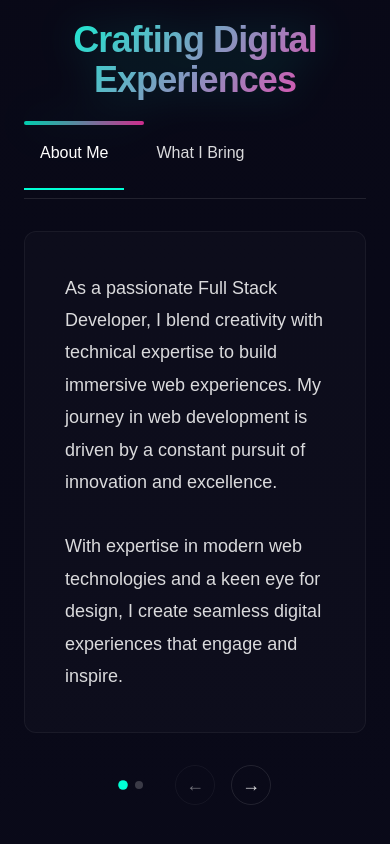
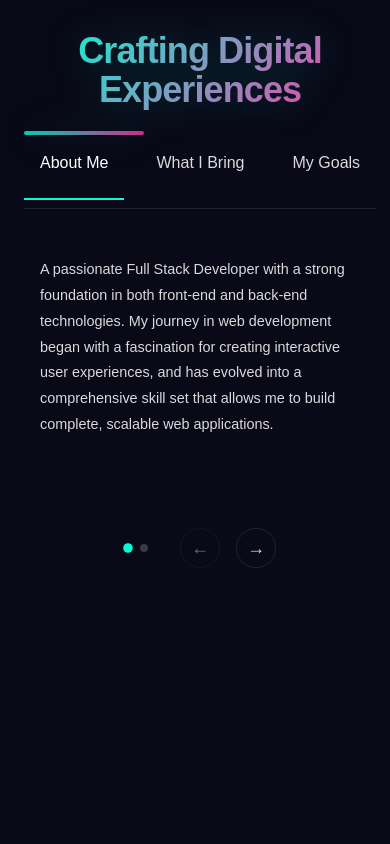
Before and after one commit to JDestefano11/React-Portfolio-Vite, a React (Vite) app: page / in a window 390 px wide. Shown: the part 1835-2679 px from the top of the page. Built offline with nearby package versions, Linux system fonts and the light colour scheme; a web font is replaced by a local one.

Commit message:
Added a new section to about me section.

```diff
--- a/src/components/About/About.css
+++ b/src/components/About/About.css
@@ -205,6 +205,95 @@
   transition: opacity 0.3s ease;
 }
 
+.slider {
+  display: flex;
+  overflow-x: hidden;
+  scroll-snap-type: x mandatory;
+  -webkit-overflow-scrolling: touch;
+  scrollbar-width: none;
+  -ms-overflow-style: none;
+  margin-bottom: 1rem;
+}
+
+.slider::-webkit-scrollbar {
+  display: none;
+}
+
+.slide {
+  min-width: 100%;
+  scroll-snap-align: start;
+  padding: 1rem;
+}
+
+.slide p {
+  color: var(--text-secondary);
+  line-height: 1.8;
+  font-size: clamp(0.9rem, 1.5vw, 1.1rem);
+  margin-bottom: 1rem;
+}
+
+.slider-controls {
+  display: flex;
+  justify-content: center;
+  align-items: center;
+  gap: 2rem;
+  margin-top: 1rem;
+}
+
+.slider-dots {
+  display: flex;
+  gap: 0.5rem;
+}
+
+.dot {
+  width: 8px;
+  height: 8px;
+  border-radius: 50%;
+  background: rgba(255, 255, 255, 0.2);
+  cursor: pointer;
+  transition: all 0.3s ease;
+  border: none;
+}
+
+.dot.active {
+  background: rgba(0, 255, 213, 0.85);
+  transform: scale(1.2);
+}
+
+.slider-arrows {
+  display: flex;
+  gap: 1rem;
+}
+
+.arrow-btn {
+  background: rgba(0, 255, 213, 0.1);
+  border: 1px solid rgba(0, 255, 213, 0.3);
+  color: rgba(0, 255, 213, 0.85);
+  width: 40px;
+  height: 40px;
+  border-radius: 50%;
+  display: flex;
+  align-items: center;
+  justify-content: center;
+  cursor: pointer;
+  transition: all 0.3s ease;
+  font-size: 1.2rem;
+}
+
+.arrow-btn:hover:not(:disabled) {
+  background: rgba(0, 255, 213, 0.2);
+  transform: scale(1.1);
+}
+
+.arrow-btn:disabled {
+  opacity: 0.3;
+  cursor: not-allowed;
+}
+
+.arrow-btn:active:not(:disabled) {
+  transform: scale(0.95);
+}
+
 .skills-grid {
   display: grid;
   grid-template-columns: repeat(auto-fit, minmax(250px, 1fr));
@@ -298,46 +387,47 @@
 }
 
 .highlight-box h4 {
-  color: var(--text-bright);
-  font-size: var(--text-xl);
-  font-weight: var(--font-bold);
-  margin-bottom: 2rem;
-  background: linear-gradient(135deg, var(--aurora-teal), var(--aurora-purple));
+  background: linear-gradient(45deg, rgba(0, 255, 213, 0.85), rgba(182, 67, 255, 0.85));
   -webkit-background-clip: text;
   background-clip: text;
   color: transparent;
+  font-size: clamp(1.5rem, 2vw, 2rem);
+  margin-bottom: 1.5rem;
+  font-weight: 700;
 }
 
 .highlight-box ul {
-  list-style: none;
-  padding: 0;
-  display: grid;
-  gap: 1.5rem;
+  display: flex;
+  flex-direction: column;
+  gap: 1.2rem;
 }
 
 .highlight-box li {
-  color: var(--text-secondary);
-  font-size: var(--text-lg);
-  display: flex;
-  align-items: center;
-  line-height: 1.8;
-  padding: 1rem 1.5rem;
-  background: rgba(255, 255, 255, 0.02);
-  border-radius: 8px;
-  transition: all 0.3s ease;
+  position: relative;
+  padding-left: 1.5rem;
+  line-height: 1.6;
+  font-size: clamp(0.9rem, 1.5vw, 1.1rem);
+}
+
+.highlight-box li::before {
+  content: "▹";
+  position: absolute;
+  left: 0;
+  color: rgba(0, 255, 213, 0.85);
+}
+
+.goal-highlight {
+  color: rgba(255, 54, 171, 0.85);
+  font-weight: 600;
+  margin-right: 0.5rem;
+}
+
+.highlight-box li {
+  transition: transform 0.2s ease;
 }
 
 .highlight-box li:hover {
-  transform: translateX(8px);
-  background: rgba(255, 255, 255, 0.04);
-}
-
-.highlight-box li::before {
-  content: '→';
-  color: var(--aurora-teal);
-  margin-right: 1.5rem;
-  font-weight: var(--font-bold);
-  transition: transform 0.3s ease;
+  transform: translateX(5px);
 }
 
 .skill-item {
@@ -1062,3 +1152,72 @@
     margin-top: 10rem;
   }
 }
+
+.goals-slider-container {
+  position: relative;
+  width: 100%;
+  display: flex;
+  align-items: center;
+  gap: 1rem;
+  margin-top: 2rem;
+}
+
+.goals-slider {
+  flex: 1;
+  display: flex;
+  overflow-x: hidden;
+  scroll-snap-type: x mandatory;
+  -webkit-overflow-scrolling: touch;
+  scrollbar-width: none;
+  -ms-overflow-style: none;
+}
+
+.goals-slider::-webkit-scrollbar {
+  display: none;
+}
+
+.goal-slide {
+  min-width: 100%;
+  scroll-snap-align: start;
+  padding: 1.5rem;
+  background: rgba(255, 255, 255, 0.02);
+  border-radius: 8px;
+  transition: all 0.3s ease;
+}
+
+.goal-slide h5 {
+  color: rgba(255, 54, 171, 0.85);
+  font-size: clamp(1.1rem, 1.5vw, 1.3rem);
+  margin-bottom: 1rem;
+  font-weight: 600;
+}
+
+.goal-slide p {
+  color: var(--text-secondary);
+  line-height: 1.6;
+  font-size: clamp(0.9rem, 1.5vw, 1.1rem);
+}
+
+.slider-button {
+  background: rgba(0, 255, 213, 0.1);
+  border: 1px solid rgba(0, 255, 213, 0.3);
+  color: rgba(0, 255, 213, 0.85);
+  width: 40px;
+  height: 40px;
+  border-radius: 50%;
+  display: flex;
+  align-items: center;
+  justify-content: center;
+  cursor: pointer;
+  transition: all 0.3s ease;
+  font-size: 1.2rem;
+}
+
+.slider-button:hover {
+  background: rgba(0, 255, 213, 0.2);
+  transform: scale(1.1);
+}
+
+.slider-button:active {
+  transform: scale(0.95);
+}
--- a/src/components/About/About.jsx
+++ b/src/components/About/About.jsx
@@ -34,24 +34,33 @@ import portfolioImage from "../../images/Joe Portfolio Pic.jpg";
 const About = () => {
   const [activeTab, setActiveTab] = useState("about");
   const [currentSlide, setCurrentSlide] = useState(0);
+  const [currentGoalSlide, setCurrentGoalSlide] = useState(0);
   const sliderRef = useRef(null);
+  const goalSliderRef = useRef(null);
 
-  const handleSlideChange = (direction) => {
-    const slider = sliderRef.current;
-    if (!slider) return;
+  const handleSlideChange = (direction, sliderType) => {
+    const slider = sliderType === 'goals' ? goalSliderRef.current : sliderRef.current;
+    const currentSlideState = sliderType === 'goals' ? currentGoalSlide : currentSlide;
+    const setSlideState = sliderType === 'goals' ? setCurrentGoalSlide : setCurrentSlide;
 
-    const slideWidth = slider.offsetWidth;
-    const newPosition =
-      direction === "next"
-        ? slideWidth * (currentSlide + 1)
-        : slideWidth * (currentSlide - 1);
+    if (slider) {
+      const slides = slider.children;
+      const maxSlide = slides.length - 1;
+      let newSlide;
 
-    slider.scrollTo({
-      left: newPosition,
-      behavior: "smooth",
-    });
+      if (direction === "next") {
+        newSlide = currentSlideState === maxSlide ? 0 : currentSlideState + 1;
+      } else {
+        newSlide = currentSlideState === 0 ? maxSlide : currentSlideState - 1;
+      }
 
-    setCurrentSlide(direction === "next" ? 1 : 0);
+      setSlideState(newSlide);
+      slides[newSlide].scrollIntoView({
+        behavior: "smooth",
+        block: "nearest",
+        inline: "start",
+      });
+    }
   };
 
   const handleDotClick = (index) => {
@@ -152,6 +161,12 @@ const About = () => {
               >
                 What I Bring
               </button>
+              <button
+                className={activeTab === "goals" ? "active" : ""}
+                onClick={() => setActiveTab("goals")}
+              >
+                My Goals
+              </button>
             </div>
 
             <div className="tab-content">
@@ -165,33 +180,24 @@ const About = () => {
                     transition={{ duration: 0.3 }}
                     className="about-slider-container"
                   >
-                    <div className="about-slider" ref={sliderRef}>
-                      <div className="about-slide">
-                        <p className="description">
-                          As a passionate Full Stack Developer, I blend
-                          creativity with technical expertise to build immersive
-                          web experiences. My journey in web development is
-                          driven by a constant pursuit of innovation and
-                          excellence.
-                        </p>
-
-                        <p className="description">
-                          With expertise in modern web technologies and a keen
-                          eye for design, I create seamless digital experiences
-                          that engage and inspire.
+                    <div className="slider" ref={sliderRef}>
+                      <div className="slide">
+                        <p>
+                          A passionate Full Stack Developer with a strong foundation
+                          in both front-end and back-end technologies. My journey
+                          in web development began with a fascination for creating
+                          interactive user experiences, and has evolved into a
+                          comprehensive skill set that allows me to build complete,
+                          scalable web applications.
                         </p>
                       </div>
-
-                      <div className="about-slide">
-                        <p className="description">
-                          My approach combines technical precision with creative
-                          problem-solving, ensuring each project not only meets
-                          but exceeds expectations. I'm constantly learning and
-                          adapting to new technologies.
-                        </p>
-
-                        <p className="description">
-                          I believe in writing clean, maintainable code and
+                      <div className="slide">
+                        <p>
+                          I specialize in modern JavaScript frameworks like React,
+                          and have experience with Node.js and various backend
+                          technologies. I'm dedicated to writing clean,
+                          maintainable code and am constantly learning new
+                          technologies to stay at the forefront of web development,
                           creating intuitive user experiences that make a
                           lasting impact.
                         </p>
@@ -200,26 +206,25 @@ const About = () => {
 
                     <div className="slider-controls">
                       <div className="slider-dots">
-                        <span
-                          className={`dot ${currentSlide === 0 ? "active" : ""}`}
-                          onClick={() => handleDotClick(0)}
-                        ></span>
-                        <span
-                          className={`dot ${currentSlide === 1 ? "active" : ""}`}
-                          onClick={() => handleDotClick(1)}
-                        ></span>
+                        {[0, 1].map((index) => (
+                          <button
+                            key={index}
+                            className={`dot ${currentSlide === index ? "active" : ""}`}
+                            onClick={() => handleDotClick(index)}
+                          />
+                        ))}
                       </div>
                       <div className="slider-arrows">
                         <button
                           className="arrow-btn prev"
-                          onClick={() => handleSlideChange("prev")}
+                          onClick={() => handleSlideChange("prev", "about")}
                           disabled={currentSlide === 0}
                         >
                           ←
                         </button>
                         <button
                           className="arrow-btn next"
-                          onClick={() => handleSlideChange("next")}
+                          onClick={() => handleSlideChange("next", "about")}
                           disabled={currentSlide === 1}
                         >
                           →
@@ -245,6 +250,51 @@ const About = () => {
                       <li>Strong focus on user experience and design</li>
                       <li>Agile development and continuous learning</li>
                     </ul>
+                  </motion.div>
+                )}
+
+                {activeTab === "goals" && (
+                  <motion.div
+                    key="goals"
+                    initial={{ opacity: 0 }}
+                    animate={{ opacity: 1 }}
+                    exit={{ opacity: 0 }}
+                    transition={{ duration: 0.3 }}
+                    className="highlight-box"
+                  >
+                    <h4>Mission: Elevate Development Teams</h4>
+                    <div className="goals-slider-container">
+                      <button
+                        className="slider-button prev"
+                        onClick={() => handleSlideChange("prev", "goals")}
+                      >
+                        ←
+                      </button>
+                      <div className="goals-slider" ref={goalSliderRef}>
+                        <div className="goal-slide">
+                          <h5>Primary Objective</h5>
+                          <p>Join an innovative development team where I can leverage my full-stack expertise to create exceptional digital experiences.</p>
+                        </div>
+                        <div className="goal-slide">
+                          <h5>Technical Impact</h5>
+                          <p>Contribute cutting-edge solutions using React, Node.js, and modern web technologies to drive project success and innovation.</p>
+                        </div>
+                        <div className="goal-slide">
+                          <h5>Team Synergy</h5>
+                          <p>Collaborate effectively with fellow developers, sharing knowledge and maintaining high code quality standards while fostering a positive team culture.</p>
+                        </div>
+                        <div className="goal-slide">
+                          <h5>Growth Mindset</h5>
+                          <p>Continuously expand my skill set through challenging projects and team collaboration, while helping others grow their capabilities.</p>
+                        </div>
+                      </div>
+                      <button
+                        className="slider-button next"
+                        onClick={() => handleSlideChange("next", "goals")}
+                      >
+                        →
+                      </button>
+                    </div>
                   </motion.div>
                 )}
               </AnimatePresence>
```
